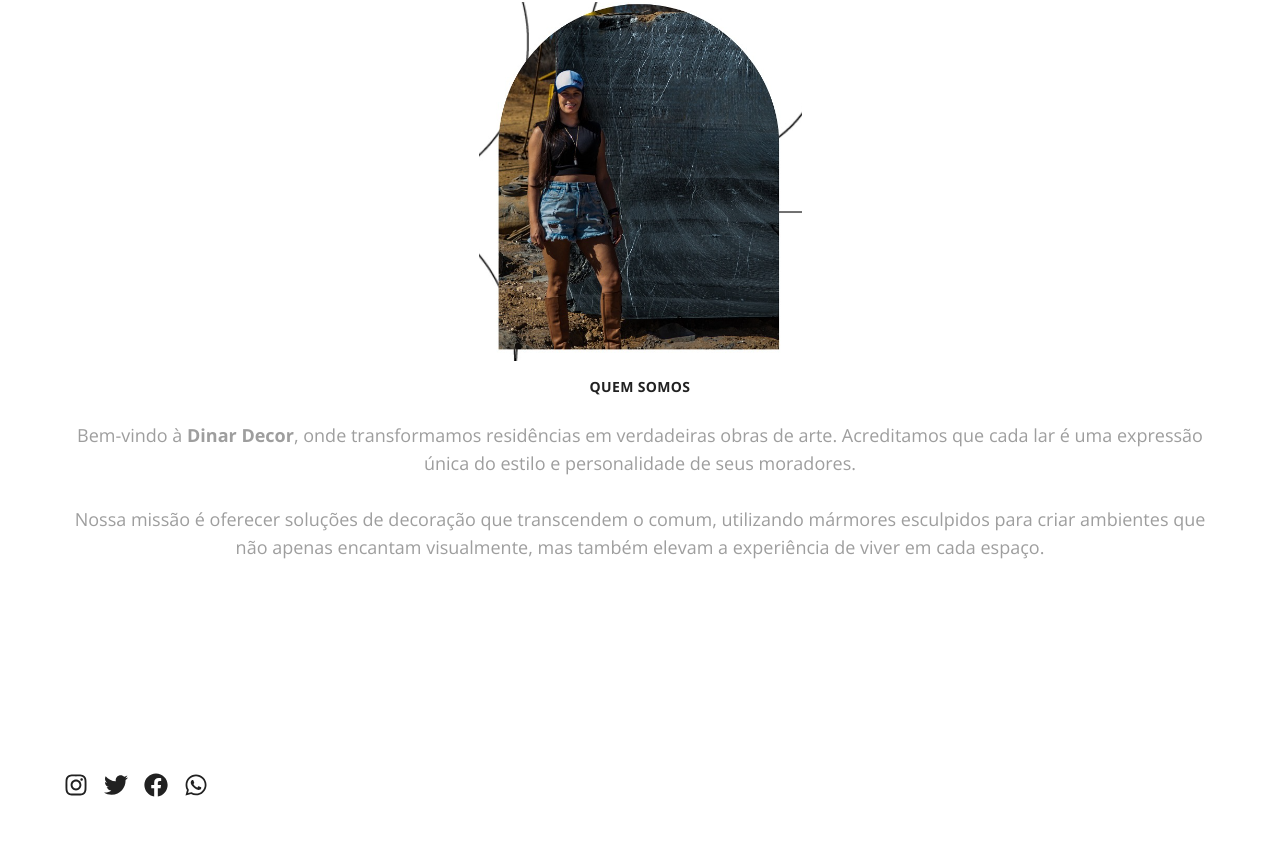
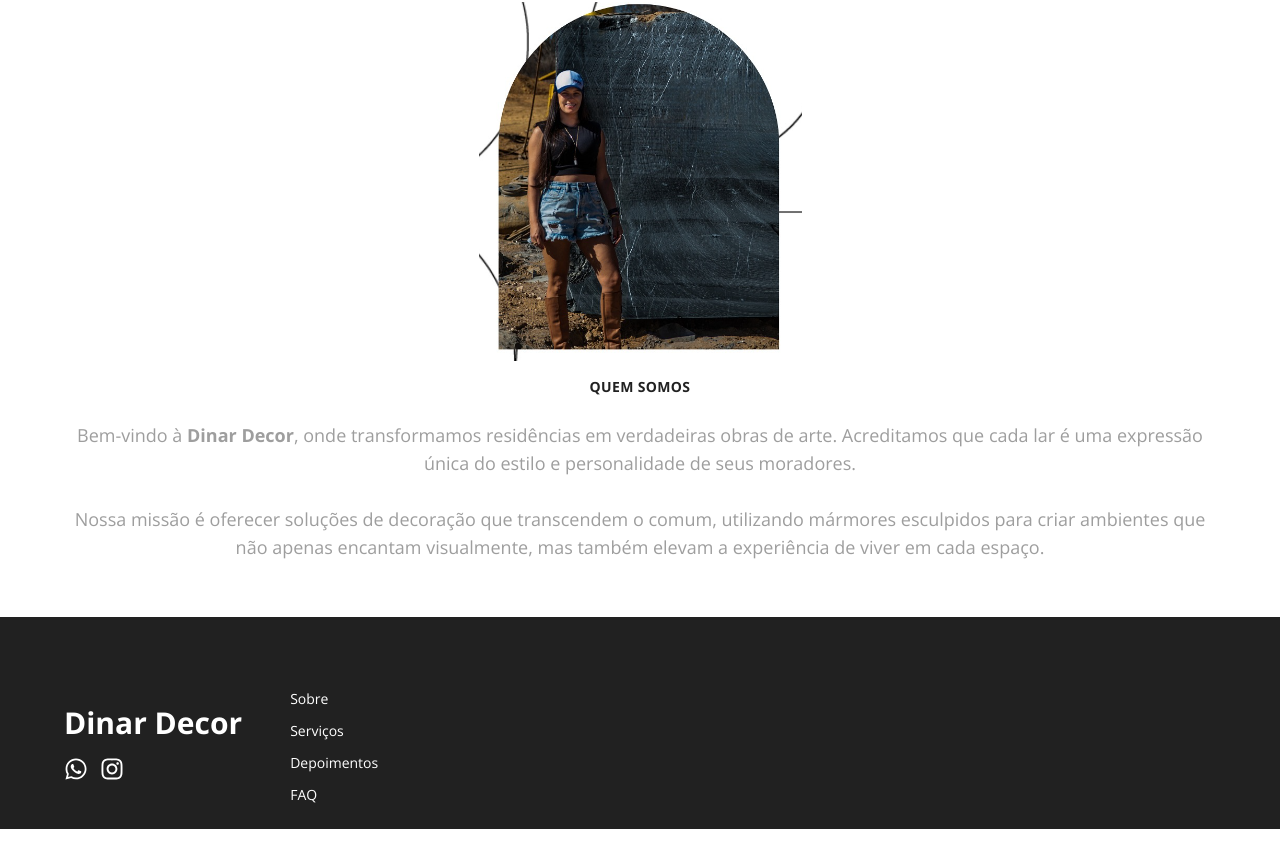
Before and after one commit to ItamarJoire/saint-helena, a React (Vite) app: page / in a window 1280 px wide. Shown: the part 1206-2051 px from the top of the page. Built offline with nearby package versions, Linux system fonts and the light colour scheme.

Commit message:
WhatsApp fixed

```diff
--- a/src/App.jsx
+++ b/src/App.jsx
@@ -1,17 +1,15 @@
 import { ToastContainer } from "react-toastify"
-import 'react-toastify/dist/ReactToastify.css';
+import 'react-toastify/dist/ReactToastify.css'
 
 import { Home } from "./pages/home"
+
+import { Whats } from "./containers"
 
 export function App() {
   return (
     <>
-      <ToastContainer
-        autoClose={2000}
-        theme="dark"
-        pauseOnHover={false}
-        closeOnClick={true}
-      />
+      <Whats />
+      <ToastContainer autoClose={2000} theme="dark" pauseOnHover={false} closeOnClick={true} />
       <Home />
     </>
   )
--- a/src/components/Footer.jsx
+++ b/src/components/Footer.jsx
@@ -1,23 +1,15 @@
-import { FaFacebook, FaInstagram, FaTwitter, FaWhatsapp } from 'react-icons/fa'
+import { FaInstagram, FaWhatsapp } from 'react-icons/fa'
 
 import { Grid } from "../containers";
 
 export function Footer(){
   return(
-    <div className="bg-black pt-12">
+    <div className="bg-primary pt-12">
       <Grid>
         <div className='md:flex md:flex-row-reverse md:justify-end md:items-center md:gap-12'>
           <div className="flex gap-12">
             <div>
-              <ul className="grid gap-2">
-                <li className="text-white text-sm font-normal"><a href="/">Sobre</a></li>
-                <li className="text-white text-sm font-normal"><a href="/">Serviços</a></li>
-                <li className="text-white text-sm font-normal"><a href="/">Depoimentos</a></li>
-                <li className="text-white text-sm font-normal"><a href="/">FAQ</a></li>
-              </ul>
-            </div>
-            <div>
-              <ul className="grid gap-2">
+              <ul className="grid gap-3">
                 <li className="text-white text-sm font-normal"><a href="/">Sobre</a></li>
                 <li className="text-white text-sm font-normal"><a href="/">Serviços</a></li>
                 <li className="text-white text-sm font-normal"><a href="/">Depoimentos</a></li>
@@ -26,13 +18,11 @@ export function Footer(){
             </div>
           </div>
 
-          <div className='mt-12 pb-12'>
-              <h2 className='text-white font-bold text-3xl'>WiSchool</h2>
-              <ul className='flex gap-4 mt-6'>
-                <li><a href="/"><FaInstagram className='text-primary' size={24}/></a></li>
-                <li><a href="/"><FaTwitter  className='text-primary' size={24}/></a></li>
-                <li><a href="/"><FaFacebook  className='text-primary' size={24}/></a></li>
-                <li><a href="/"><FaWhatsapp  className='text-primary' size={24}/></a></li>
+          <div className='mt-10 pb-12'>
+              <h2 className='text-white font-bold text-3xl'>Dinar Decor</h2>
+              <ul className='flex gap-3 mt-4'>
+                <li><a href="/"><FaWhatsapp  className='text-white' size={24}/></a></li>
+                <li><a href="/"><FaInstagram className='text-white' size={24}/></a></li>
               </ul>
           </div>
         </div>
--- a/src/components/header.jsx
+++ b/src/components/header.jsx
@@ -29,16 +29,16 @@ export function Header(){
             <div className="bg-white mx-2 rounded-b-xl">
               <div className={`flex-1 justify-self-center block pt-8 pl-4 md:mt-0 ${navbar ? 'pb-8 px-2 md:p-0 block' : 'hidden'}`}>
                 <ul className="flex flex-col gap-6 justify-start">
-                  <li className="text-xl text-primary text-left ">
+                  <li className="text-lg text-primary text-left ">
                     <Link to="about" spy={true} smooth={true} offset={10} duration={500} onClick={() => setNavbar(!navbar)}>Quem somos</Link>
                   </li>
-                  <li className="text-xl text-primary text-left">
+                  <li className="text-lg text-primary text-left">
                   <Link to="services" spy={true} smooth={true} offset={10} duration={500} onClick={() => setNavbar(!navbar)}>Serviços</Link>
                   </li>
-                  <li className="text-xl text-primary text-left">
+                  <li className="text-lg text-primary text-left">
                   <Link to="testmonials" spy={true} smooth={true} offset={10} duration={500} onClick={() => setNavbar(!navbar)}>Depoimentos</Link>
                   </li>
-                  <li className="text-xl text-primary text-left">
+                  <li className="text-lg text-primary text-left">
                   <Link to="faq" spy={true} smooth={true} offset={10} duration={500} onClick={() => setNavbar(!navbar)}>FAQ</Link>
                   </li>
                   <li className="flex gap-3 text-left">
--- a/src/containers/index.jsx
+++ b/src/containers/index.jsx
@@ -1 +1,2 @@
 export { Grid } from "./grid";
+export { Whats } from './whats'
--- /dev/null
+++ b/src/containers/whats.jsx
@@ -0,0 +1,30 @@
+import { useState, useEffect } from "react"
+
+import { FaWhatsapp } from "react-icons/fa"
+
+export function Whats(){
+  const [showScrollTopButton, setShowScrollTopButton] = useState(false)
+
+  useEffect(() => {
+    window.addEventListener('scroll', () => {
+      if (window.scrollY > 500) {
+        setShowScrollTopButton(true)
+      }
+      else {
+        setShowScrollTopButton(false)
+      }
+    })
+  }, [])
+
+  return(
+    <>
+      {showScrollTopButton &&
+        <a className="fixed bottom-3 right-3 z-50" href="" >
+          <div className='bg-primary inline-block rounded-full p-3'>
+            <FaWhatsapp className='w-6 h-6 text-white'/>
+          </div>
+        </a>
+      }
+    </>
+  )
+}
--- a/tailwind.config.js
+++ b/tailwind.config.js
@@ -5,13 +5,13 @@ export default {
     screens: {
       md: '769px'
     },
-    colors: {
-      primary: '#212121',
-      white: '#fff'
-    },
+
     extend: {
       backgroundImage: {
         'hero-pattern': "url('./src/assets/bg-hero.jpg')"
+      },
+      colors: {
+        primary: '#212121'
       }
     }
   },
```
